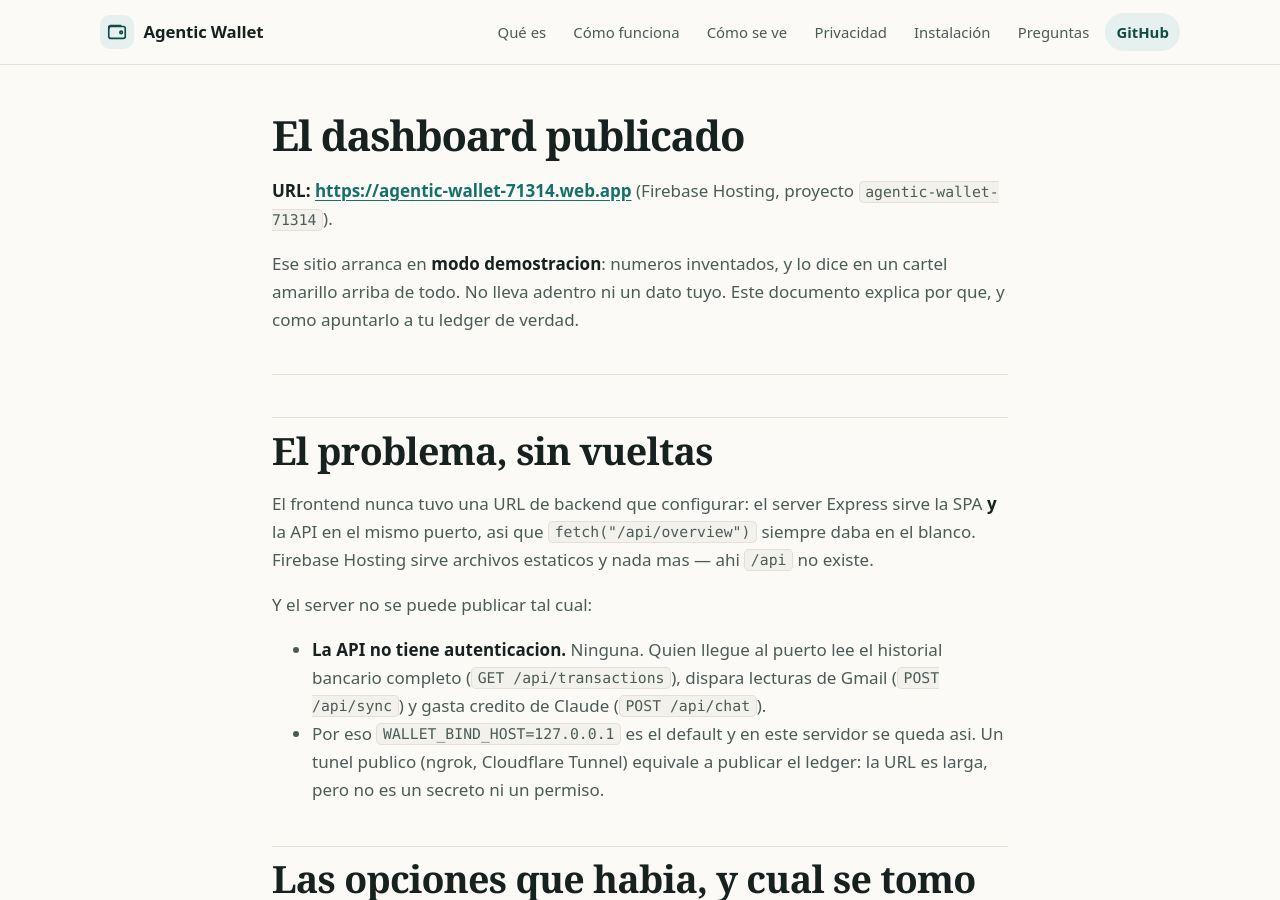
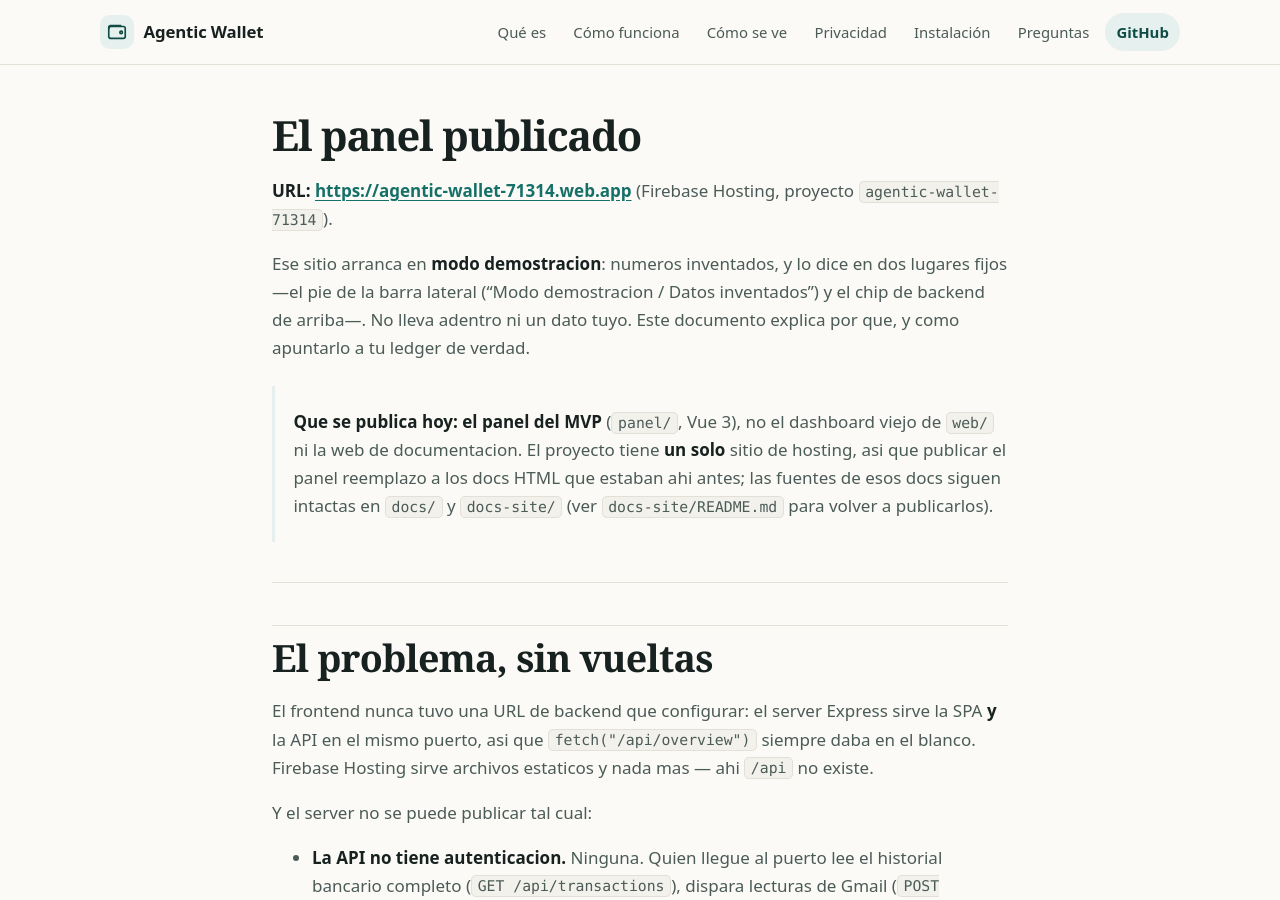
Before and after one commit to lordiwa/agentic-wallet, a Jekyll site: the page built from docs/frontend-desplegado.md, in a window 1280 px wide and 900 px high. Built offline with Jekyll 4.4.1, drawn with Linux system fonts in a browser that asks for light colours; our own code applies the rules of GitHub Pages for plain Markdown files; some of the changed text lies outside the part shown.

Commit message:
feat(hosting): el sitio publico ahora sirve el panel del MVP en modo demo
El hosting de agentic-wallet-71314 servia los docs HTML estaticos. Pasa a
servir el panel (panel/, Vue 3) para que se pueda ver desde un celular sin
backend ni llave: `panel/.env.demo` fija `VITE_API_BASE_URL=demo`, y con eso
`getApiBase()` cae en el modo demostracion —respuestas de
panel/src/demo/demoFetch.ts, sin salir a la red— salvo que el navegador tenga
otra base guardada. `VITE_WALLET_TRUSTED_API_ORIGINS` queda vacia a proposito:
el artefacto publicado no autoriza a ningun backend a recibir la llave.

El proyecto tiene un solo sitio de hosting, asi que esto REEMPLAZA la web de
documentacion. Las fuentes siguen en docs/ y docs-site/, y docs-site/README.md
explica los dos caminos para volver a publicarla. Por eso mismo se saca
`deploy:docs`: con `hosting.public` apuntando a panel/dist-demo habria
construido los docs y desplegado el panel igual.

`build:hosting` pasa a ser el del panel; el del dashboard viejo queda como
`build:hosting:web`, que ya no es lo que se publica.

````diff
--- a/docs/frontend-desplegado.md
+++ b/docs/frontend-desplegado.md
@@ -1,11 +1,18 @@
-# El dashboard publicado
+# El panel publicado
 
 **URL: <https://agentic-wallet-71314.web.app>** (Firebase Hosting, proyecto
 `agentic-wallet-71314`).
 
 Ese sitio arranca en **modo demostracion**: numeros inventados, y lo dice en
-un cartel amarillo arriba de todo. No lleva adentro ni un dato tuyo. Este
-documento explica por que, y como apuntarlo a tu ledger de verdad.
+dos lugares fijos —el pie de la barra lateral ("Modo demostracion / Datos
+inventados") y el chip de backend de arriba—. No lleva adentro ni un dato
+tuyo. Este documento explica por que, y como apuntarlo a tu ledger de verdad.
+
+> **Que se publica hoy: el panel del MVP** (`panel/`, Vue 3), no el dashboard
+> viejo de `web/` ni la web de documentacion. El proyecto tiene **un solo**
+> sitio de hosting, asi que publicar el panel reemplazo a los docs HTML que
+> estaban ahi antes; las fuentes de esos docs siguen intactas en `docs/` y
+> `docs-site/` (ver `docs-site/README.md` para volver a publicarlos).
 
 ---
 
@@ -39,18 +46,21 @@
 
 ## Como elige el frontend de donde saca los datos
 
-`web/src/api/base.ts`, en orden de mas explicito a menos:
+`panel/src/api/base.ts` (y su gemelo `web/src/api/base.ts`), en orden de mas
+explicito a menos:
 
 1. **`?api=<url>` en la URL** — **previa confirmacion explicita**, y recien
    ahi se guarda en el `localStorage` de ese navegador. Es lo que permite
    reapuntar el sitio ya desplegado sin redeployar nada.
 2. Lo guardado por una visita anterior.
 3. `VITE_API_BASE_URL` del build (el sitio publicado trae `demo`, ver
-   `web/.env.demo`).
+   `panel/.env.demo`).
 4. Mismo origen — el caso local de siempre.
 
 El valor especial `demo` no habla con ningun server: sirve respuestas locales
-de `web/src/demo/demoFetch.ts`.
+de `panel/src/demo/demoFetch.ts`. Y como el orden es ese, el modo demo **gana
+sobre `?api=`** en el sitio publicado: el parametro es una propuesta que hay
+que confirmar a mano, no un cambio de fuente de datos.
 
 **La configuracion vive en el navegador de quien mira, no en el bundle.** El
 artefacto publicado no contiene ninguna URL privada.
@@ -180,17 +190,19 @@
 O en dos pasos:
 
 ```bash
-npm run build:hosting                  # -> web/dist-demo
+npm run build:hosting                  # -> panel/dist-demo
 firebase deploy --only hosting
 ```
 
 Dos detalles que importan:
 
-- **`web/dist-demo` no es `web/dist`.** `web/dist` es el build que sirve el
-  server local (base = mismo origen); `web/dist-demo` es el que va al hosting
-  (base = `demo`, via `web/.env.demo`). Son dos artefactos distintos a
-  proposito: publicar `web/dist` daria una pagina que le pega a un `/api` que
-  en Firebase no existe, y todas las secciones mostrarian error.
+- **`panel/dist-demo` no es `panel/dist`.** `panel/dist` es el build que sirve
+  el server local (base = mismo origen); `panel/dist-demo` es el que va al
+  hosting (base = `demo`, via `panel/.env.demo`). Son dos artefactos distintos
+  a proposito: publicar `panel/dist` daria una pagina que le pega a un `/api`
+  que en Firebase no existe, y las cuatro pantallas mostrarian error.
+  (`npm run build:hosting:web` sigue existiendo para el dashboard viejo, pero
+  ya no es lo que se publica.)
 - El deploy necesita `firebase login` y acceso al proyecto
   `agentic-wallet-71314` (ver `.firebaserc`).
 
--- a/package.json
+++ b/package.json
@@ -13,9 +13,10 @@
     "dev:panel": "concurrently -n server,panel \"npm run dev --workspace=server\" \"npm run dev --workspace=panel\"",
     "build": "npm run build --workspace=web && npm run build --workspace=panel && npm run build --workspace=server",
     "build:mcp": "npm run build:mcp --workspace=server",
-    "build:hosting": "npm run build:hosting --workspace=web",
+    "build:hosting": "npm run build:hosting --workspace=panel",
+    "deploy:hosting": "npm run build:hosting && firebase deploy --only hosting",
+    "build:hosting:web": "npm run build:hosting --workspace=web",
     "build:docs": "npm --prefix docs-site install --no-audit --no-fund && node docs-site/build.mjs",
-    "deploy:docs": "npm run build:docs && firebase deploy --only hosting",
     "test": "vitest run",
     "seed": "npm run seed --workspace=server",
     "onboard": "npm run onboard --workspace=server --",
--- a/panel/package.json
+++ b/panel/package.json
@@ -6,6 +6,7 @@
   "scripts": {
     "dev": "vite",
     "build": "vue-tsc -p tsconfig.json --noEmit && vite build",
+    "build:hosting": "vue-tsc -p tsconfig.json --noEmit && vite build --mode demo --outDir dist-demo",
     "preview": "vite preview"
   },
   "dependencies": {
````
Also changed, not shown: README.md, docs-site/README.md, firebase.json, 1 other file.
